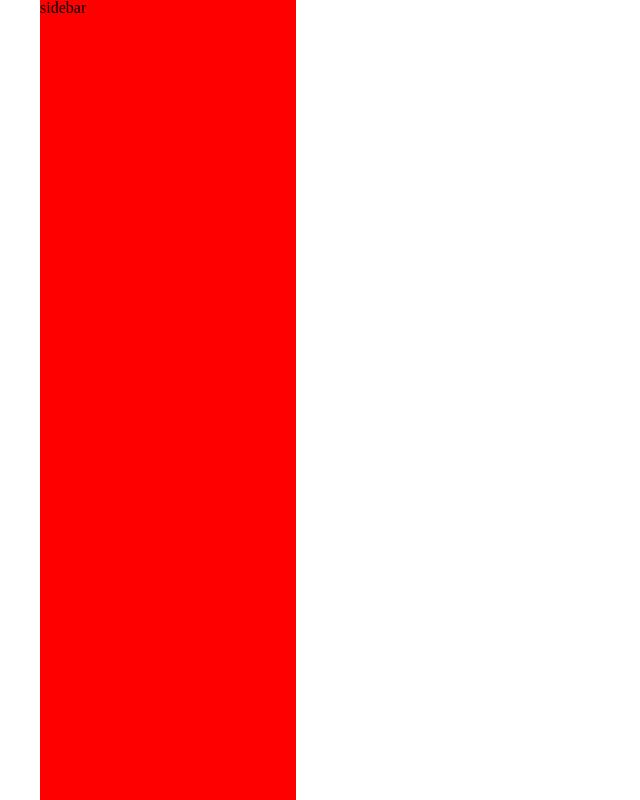
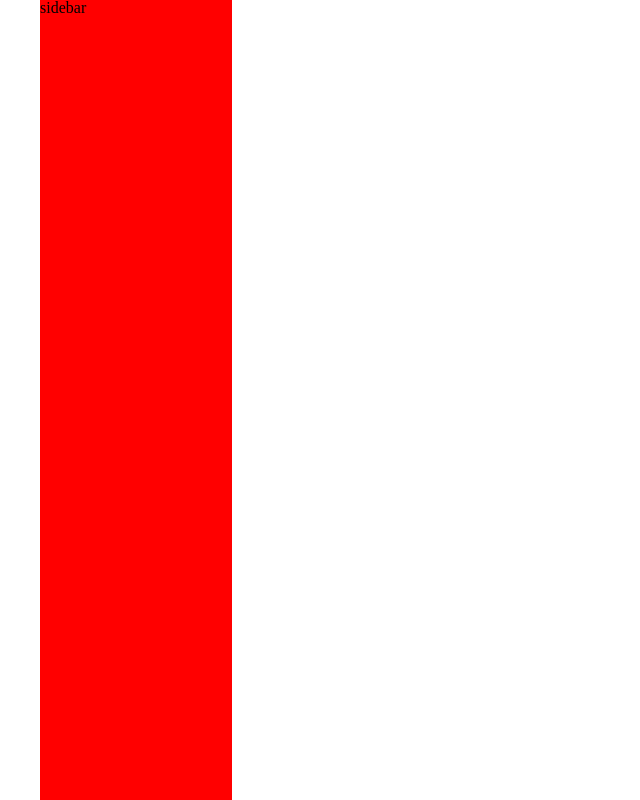
Before and after one commit to xuyc1995/news, a Vue app: page /#/ in a window 1280 px wide. Shown: the whole page, without its empty margins (0-640 px from the left). Built offline with nearby package versions, Linux system fonts and the light colour scheme.

Commit message:
change sidebar width

```diff
--- a/src/style/scss/homepage.scss
+++ b/src/style/scss/homepage.scss
@@ -1,12 +1,12 @@
 .sidebar-container{
-    width: 20%;
+    width: 15%;
     background: #f00;
     height: 100%;
     position: fixed;
     top: 0;
 }
 .homepage-right-container{
-    width: 80%;
+    width: 85%;
     background: #f1f1f1;
     height: 100%;
 }
```
